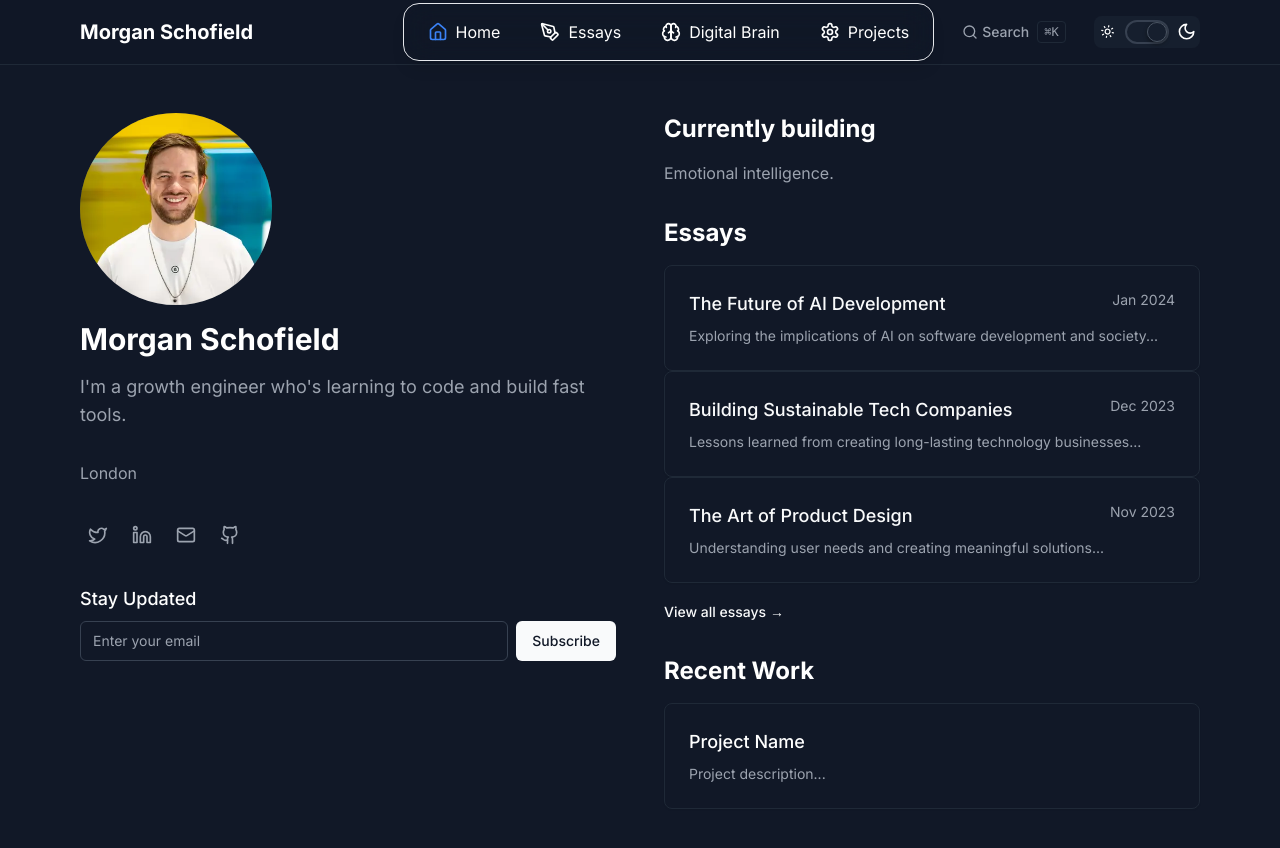
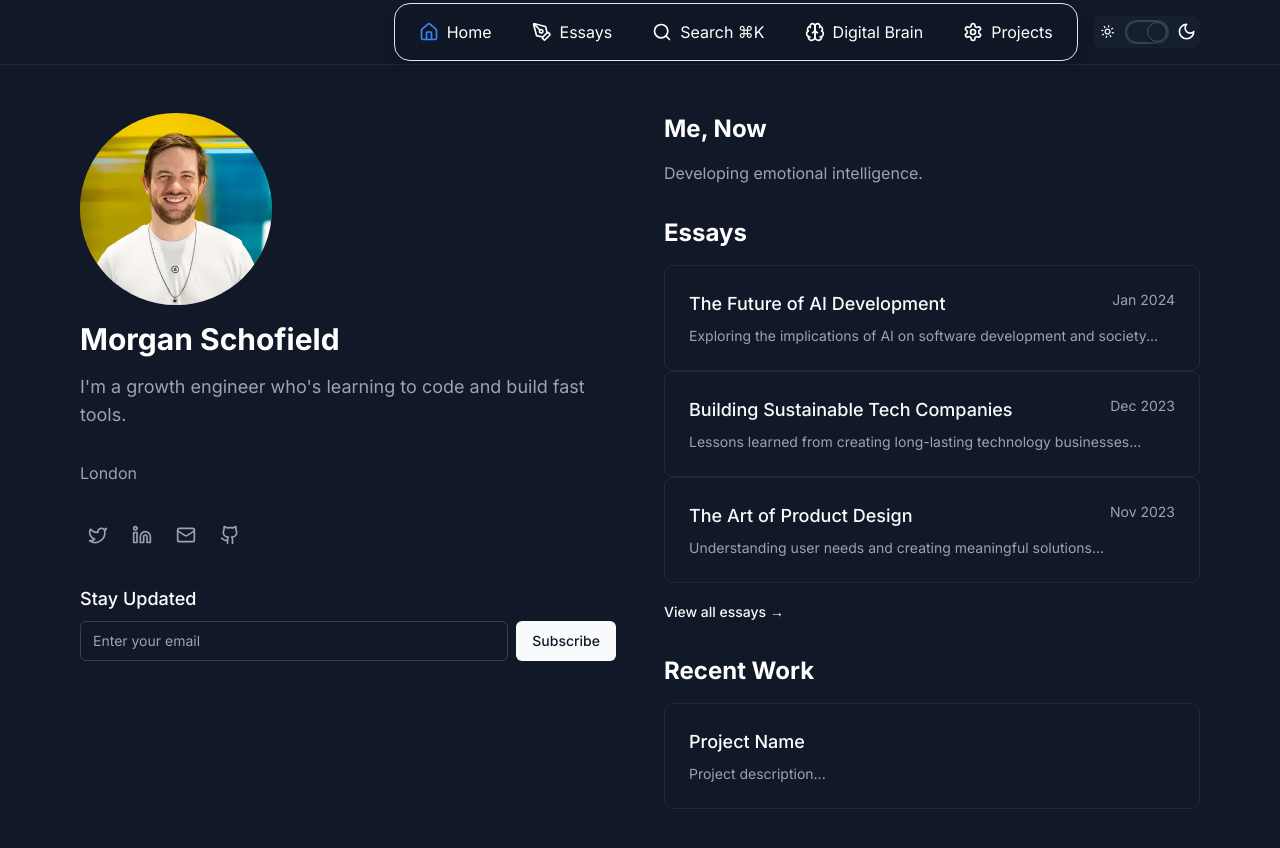
Before and after one commit to MorganOnCode/morganschofield-com, a Next.js app: page / in a window 1280 px wide. Shown: the top 848 px of the page. Built offline with nearby package versions, Linux system fonts and the light colour scheme.

Commit message:
updated menu

```diff
--- a/src/app/page.tsx
+++ b/src/app/page.tsx
@@ -52,9 +52,9 @@ export default function Home() {
         {/* Right Column */}
         <div className="flex flex-col space-y-8">
           <div>
-            <h2 className="mb-4 text-2xl font-bold">Currently building</h2>
+            <h2 className="mb-4 text-2xl font-bold">Me, Now</h2>
             <p className="text-gray-600 dark:text-gray-400">
-              Emotional intelligence.
+              Developing emotional intelligence.
             </p>
           </div>
 
--- a/src/components/animated-menu.tsx
+++ b/src/components/animated-menu.tsx
@@ -87,6 +87,13 @@ export function AnimatedMenu() {
       iconColor: "text-orange-500",
     },
     {
+      icon: <Search className="h-5 w-5" />,
+      label: "Search ⌘K",
+      href: "#",
+      gradient: "radial-gradient(circle, rgba(139,92,246,0.15) 0%, rgba(124,58,237,0.06) 50%, rgba(109,40,217,0) 100%)",
+      iconColor: "text-purple-500",
+    },
+    {
       icon: <Brain className="h-5 w-5" />,
       label: "Digital Brain",
       href: "/digital-brain",
@@ -105,11 +112,6 @@ export function AnimatedMenu() {
   return (
     <header className="sticky top-0 z-40 w-full border-b border-gray-200 bg-white/80 backdrop-blur-md dark:border-gray-800 dark:bg-gray-900/80">
       <div className="container flex h-16 items-center px-4 sm:px-8 lg:px-20">
-        <div className="mr-4 flex">
-          <Link href="/" className="flex items-center space-x-2">
-            <span className="text-xl font-bold">Morgan Schofield</span>
-          </Link>
-        </div>
         <div className="flex flex-1 items-center justify-end space-x-4">
           <motion.nav
             className="p-2 rounded-2xl bg-gradient-to-b from-background/80 to-background/40 backdrop-blur-lg border border-border/40 shadow-lg relative overflow-hidden"
@@ -152,6 +154,12 @@ export function AnimatedMenu() {
                       variants={itemVariants}
                       transition={sharedTransition}
                       style={{ transformStyle: "preserve-3d", transformOrigin: "center bottom" }}
+                      onClick={(e) => {
+                        if (item.label === "Search ⌘K") {
+                          e.preventDefault();
+                          setShowCommandMenu(true);
+                        }
+                      }}
                     >
                       <span className={`transition-colors duration-300 ${
                         pathname === item.href ? item.iconColor : `group-hover:${item.iconColor}`
@@ -170,6 +178,12 @@ export function AnimatedMenu() {
                       variants={backVariants}
                       transition={sharedTransition}
                       style={{ transformStyle: "preserve-3d", transformOrigin: "center top", rotateX: 90 }}
+                      onClick={(e) => {
+                        if (item.label === "Search ⌘K") {
+                          e.preventDefault();
+                          setShowCommandMenu(true);
+                        }
+                      }}
                     >
                       <span className={`transition-colors duration-300 ${
                         pathname === item.href ? item.iconColor : `group-hover:${item.iconColor}`
@@ -184,17 +198,6 @@ export function AnimatedMenu() {
             </ul>
           </motion.nav>
 
-          <button
-            onClick={() => setShowCommandMenu(true)}
-            className="flex items-center px-3 py-2 text-sm font-medium text-gray-500 transition-colors hover:text-gray-900 dark:text-gray-400 dark:hover:text-gray-100"
-          >
-            <Search className="mr-1 h-4 w-4" />
-            <span className="hidden sm:inline-block">Search</span>
-            <kbd className="ml-2 hidden rounded border border-gray-200 px-1.5 py-0.5 text-xs font-light text-gray-500 dark:border-gray-800 dark:text-gray-400 sm:inline-block">
-              ⌘K
-            </kbd>
-          </button>
-
           <ThemeToggle />
         </div>
       </div>
```
